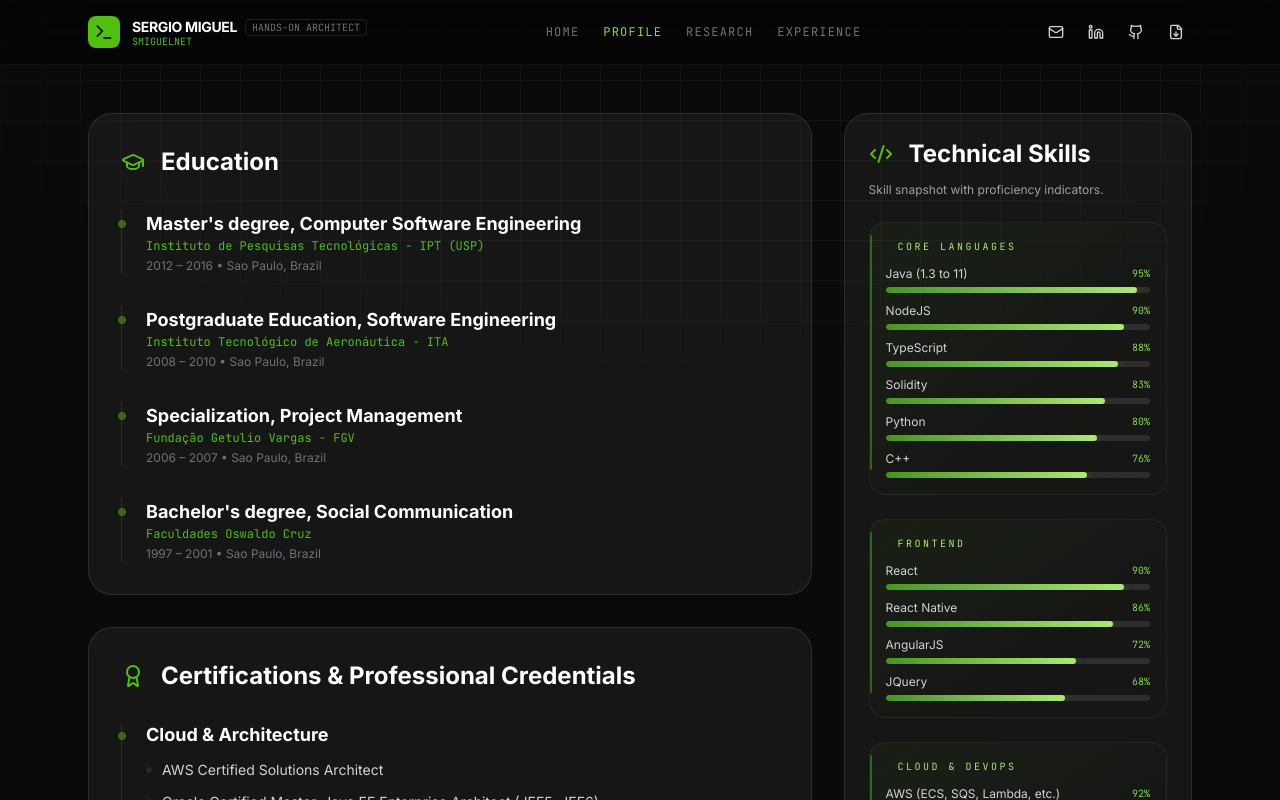
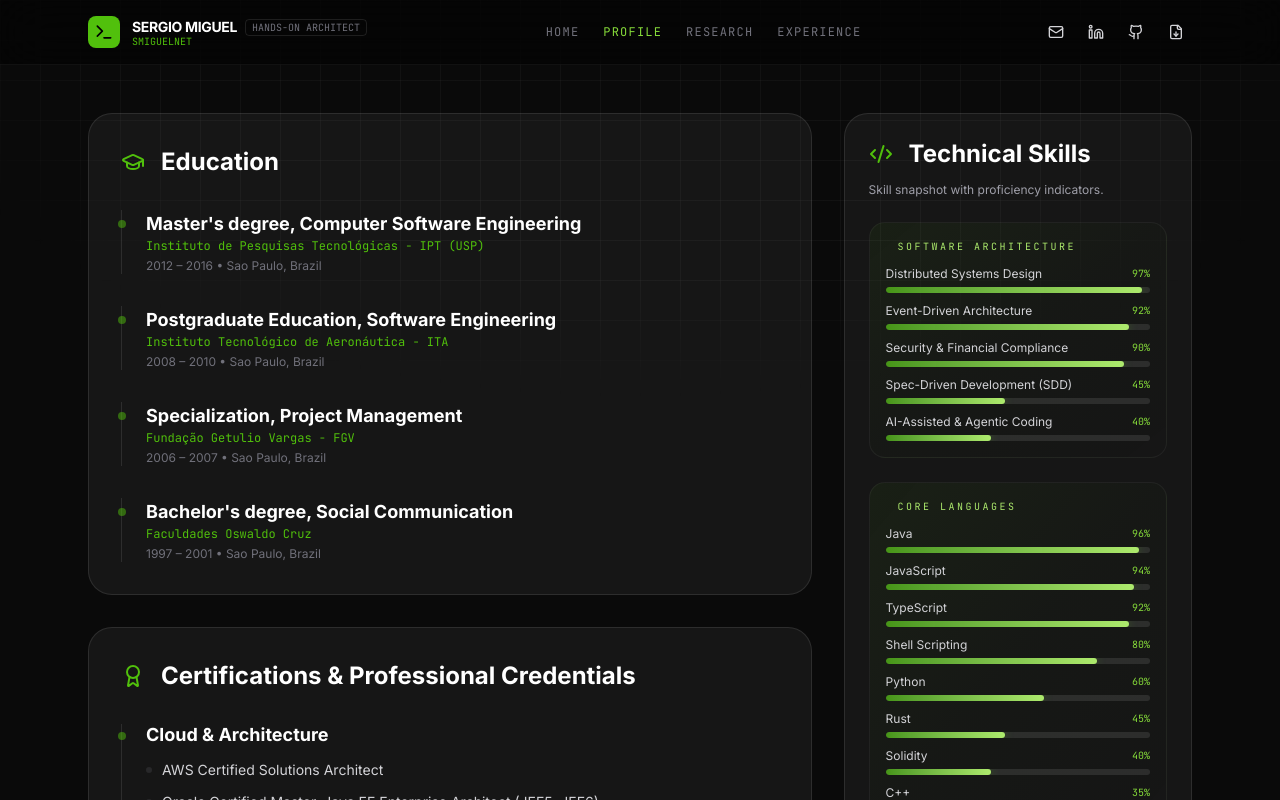
Before and after one commit to smiguelnet/website, a React (Vite) app: page / in a window 1280 px wide. Both pictures are taken after a click on the button "PROFILE". Shown: the top 800 px of the page. Built offline with nearby package versions, Linux system fonts and the light colour scheme.

Commit message:
chore: update profile

```diff
--- a/src/App.tsx
+++ b/src/App.tsx
@@ -269,33 +269,7 @@ export default function App() {
     typeof window === 'undefined' ? tabs.HOME : getTabFromPath(window.location.pathname),
   );
   const [isMenuOpen, setIsMenuOpen] = useState(false);
-  const expertiseSkillGroups = [
-    {
-      title: 'Core Languages',
-      skills: RESUME_DATA.skills.languages,
-      levels: [95, 90, 88, 83, 80, 76],
-    },
-    {
-      title: 'Frontend',
-      skills: RESUME_DATA.skills.frontend,
-      levels: [90, 86, 72, 68],
-    },
-    {
-      title: 'Cloud & DevOps',
-      skills: RESUME_DATA.skills.cloud,
-      levels: [92, 84, 82, 79],
-    },
-    {
-      title: 'Data Architectures',
-      skills: RESUME_DATA.skills.databases,
-      levels: [91, 87, 84, 83, 78],
-    },
-    {
-      title: 'Special Ops',
-      skills: RESUME_DATA.skills.special,
-      levels: [88, 86, 84, 80, 78],
-    },
-  ];
+  const expertiseSkillGroups = RESUME_DATA.technicalSkills;
 
   useEffect(() => {
     const timer = setTimeout(() => setBooting(false), 2500);
@@ -1550,17 +1524,18 @@ export default function App() {
                       key={group.title}
                       className='relative space-y-3 p-4 rounded-2xl border border-white/5 bg-gradient-to-br from-emerald-500/[0.06] via-emerald-500/[0.015] to-transparent hover:border-emerald-500/25 shadow-[0_0_0_rgba(81,192,12,0)] hover:shadow-[0_0_20px_rgba(81,192,12,0.12)] transition-all duration-300'
                     >
-                      <div className='absolute left-0 top-3 bottom-3 w-[2px] rounded-full bg-emerald-500/45' />
                       <p className='text-[10px] font-mono uppercase tracking-[0.25em] text-emerald-300 pl-3'>
                         {group.title}
                       </p>
                       <div className='space-y-2.5'>
-                        {group.skills.map((skill, i) => {
-                          const level = group.levels[i] ?? 75;
+                        {group.items.map((skill, i) => {
+                          const level = skill.proficiency;
                           return (
-                            <div key={skill} className='space-y-1.5'>
+                            <div key={skill.name} className='space-y-1.5'>
                               <div className='flex items-center justify-between gap-3'>
-                                <span className='text-xs text-zinc-300 leading-tight'>{skill}</span>
+                                <span className='text-xs text-zinc-300 leading-tight'>
+                                  {skill.name}
+                                </span>
                                 <span className='text-[10px] font-mono text-emerald-400 shrink-0'>
                                   {level}%
                                 </span>
--- a/src/constants.ts
+++ b/src/constants.ts
@@ -241,13 +241,71 @@ export const RESUME_DATA = {
       tech: ['Brand Design', 'Web Design', 'E-commerce', 'CGI', 'Perl', 'ASP'],
     },
   ],
-  skills: {
-    languages: ['Java (1.3 to 11)', 'NodeJS', 'TypeScript', 'Solidity', 'Python', 'C++'],
-    frontend: ['React', 'React Native', 'AngularJS', 'JQuery'],
-    cloud: ['AWS (ECS, SQS, Lambda, etc.)', 'Heroku', 'Docker', 'Kubernetes'],
-    databases: ['SQL Server', 'Postgres', 'MongoDB', 'DynamoDB', 'Neo4j'],
-    special: ['Blockchain', 'Fintech', 'Gamification', 'RPA', 'Machine Learning'],
-  },
+  technicalSkills: [
+    {
+      title: 'Software Architecture',
+      items: [
+        { name: 'Distributed Systems Design', proficiency: 97 },
+        { name: 'Event-Driven Architecture', proficiency: 92 },
+        { name: 'Security & Financial Compliance', proficiency: 90 },
+        { name: 'Spec-Driven Development (SDD)', proficiency: 45 },
+        { name: 'AI-Assisted & Agentic Coding', proficiency: 40 },
+      ],
+    },
+    {
+      title: 'Core Languages',
+      items: [
+        { name: 'Java', proficiency: 96 },
+        { name: 'JavaScript', proficiency: 94 },
+        { name: 'TypeScript', proficiency: 92 },
+        { name: 'Shell Scripting', proficiency: 80 },
+        { name: 'Python', proficiency: 60 },
+        { name: 'Rust', proficiency: 45 },
+        { name: 'Solidity', proficiency: 40 },
+        { name: 'C++', proficiency: 35 },
+      ],
+    },
+
+    {
+      title: 'Cloud & DevOps',
+      items: [
+        { name: 'AWS', proficiency: 95 },
+        { name: 'Docker', proficiency: 90 },
+        { name: 'Kubernetes', proficiency: 70 },
+        { name: 'Heroku', proficiency: 60 },
+        { name: 'Ansible', proficiency: 50 },
+      ],
+    },
+    {
+      title: 'AI & Agentic Systems',
+      items: [
+        { name: 'OpenAI Codex', proficiency: 92 },
+        { name: 'Claude Code', proficiency: 90 },
+        { name: 'Copilot (Orchestra)', proficiency: 90 },
+        { name: 'LangChain', proficiency: 70 },
+        { name: 'Multi-Agent Orchestration Tools', proficiency: 60 },
+      ],
+    },
+    {
+      title: 'Frontend & Mobile',
+      items: [
+        { name: 'React', proficiency: 92 },
+        { name: 'React Native', proficiency: 90 },
+        { name: 'Tailwind CSS', proficiency: 88 },
+        { name: 'Shadcn/UI', proficiency: 40 },
+      ],
+    },
+    {
+      title: 'Special Ops',
+      items: [
+        { name: 'Fintech & Payment Systems', proficiency: 95 },
+        { name: 'Gamification', proficiency: 92 },
+        { name: 'OWASP, WAF, PCI-DSS', proficiency: 90 },
+        { name: 'Blockchain', proficiency: 80 },
+        { name: 'Smart Contracts', proficiency: 70 },
+      ],
+    },
+  ],
   certifications: [
     {
       title: 'Cloud & Architecture',
```
